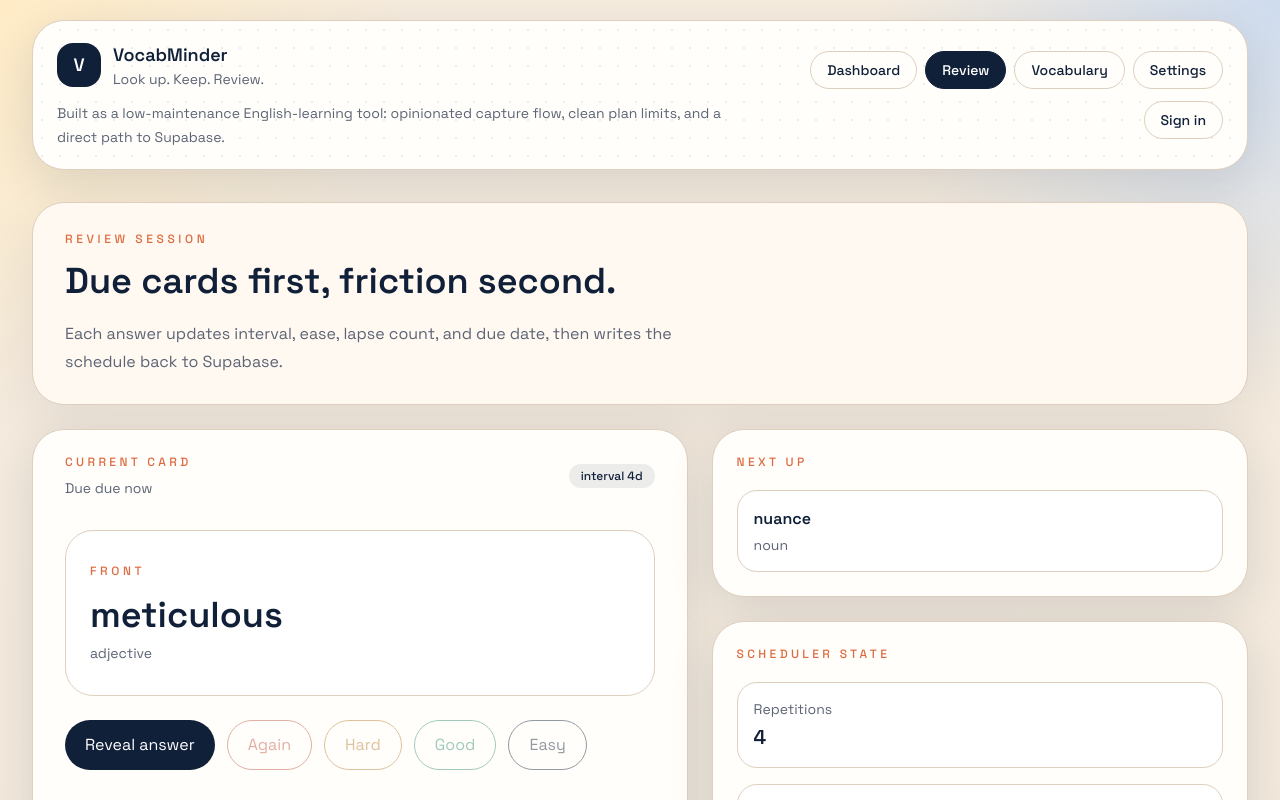
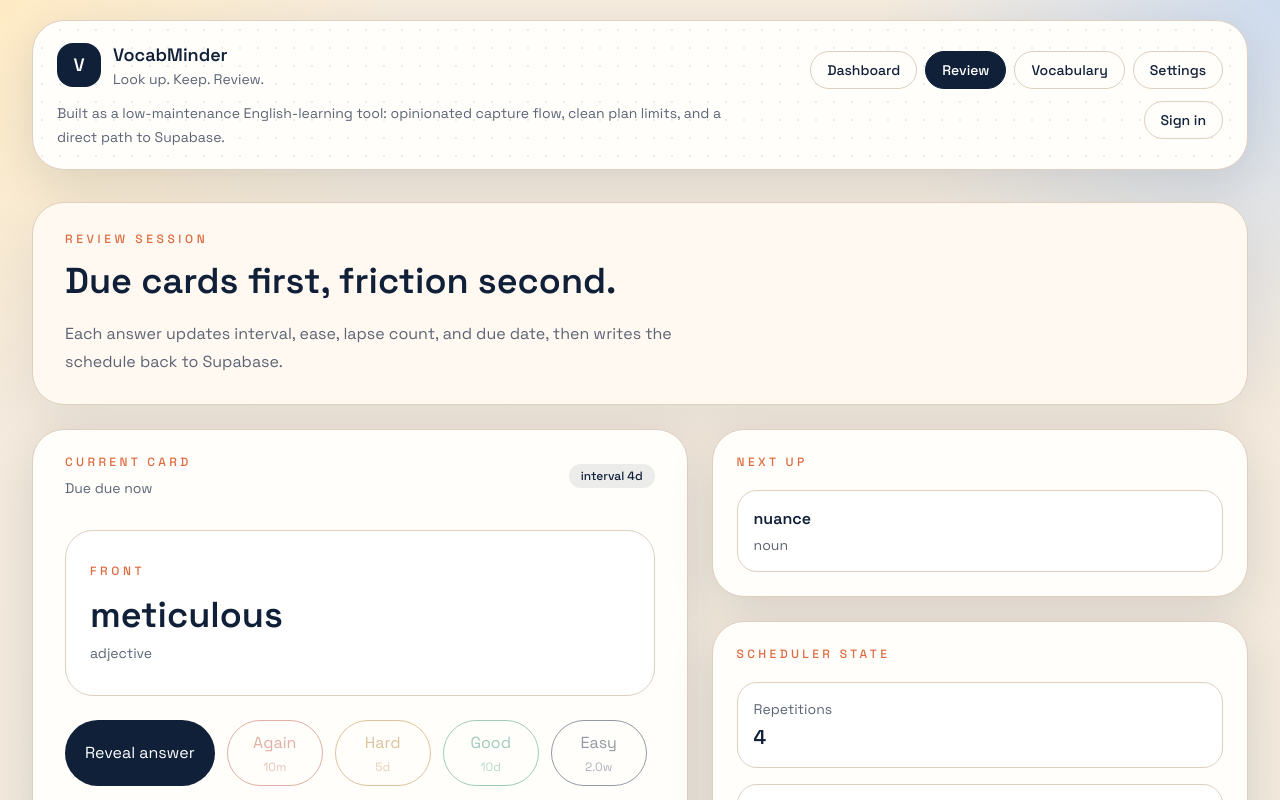
Before and after one commit to browniechoi/vocab_minder, a Next.js app: page /review in a window 1280 px wide. Shown: the top 800 px of the page. Built offline with nearby package versions, Linux system fonts and the light colour scheme; no server answers.

Commit message:
Show review intervals on rating buttons

```diff
--- a/src/components/review-studio.tsx
+++ b/src/components/review-studio.tsx
@@ -4,7 +4,12 @@ import { useState } from "react";
 import { useAppState } from "@/components/app-state-provider";
 import { PronunciationList } from "@/components/pronunciation-list";
 import type { ReviewRating } from "@/lib/app-types";
-import { RATING_LABELS, formatDueLabel, formatReviewInterval } from "@/lib/review";
+import {
+  RATING_LABELS,
+  applyReview,
+  formatDueLabel,
+  formatReviewInterval,
+} from "@/lib/review";
 
 const ratingTone: Record<ReviewRating, string> = {
   again:
@@ -38,6 +43,14 @@ export function ReviewStudio() {
 
   const current = sessionQueue[0];
   const nextUp = sessionQueue.slice(1, 4);
+  const ratingPreviews = current
+    ? (["again", "hard", "good", "easy"] as ReviewRating[]).map((rating) => ({
+        intervalLabel: formatReviewInterval(
+          applyReview(current.reviewState, rating).intervalDays,
+        ),
+        rating,
+      }))
+    : [];
 
   if (!current) {
     return (
@@ -126,7 +139,7 @@ export function ReviewStudio() {
           >
             {isSubmitting ? "Saving..." : "Reveal answer"}
           </button>
-          {(["again", "hard", "good", "easy"] as ReviewRating[]).map((rating) => (
+          {ratingPreviews.map(({ intervalLabel, rating }) => (
             <button
               key={rating}
               type="button"
@@ -156,9 +169,10 @@ export function ReviewStudio() {
                   setIsSubmitting(false);
                 }
               }}
-              className={`rounded-full border px-5 py-3 text-sm font-medium transition-colors disabled:cursor-not-allowed disabled:opacity-45 ${ratingTone[rating]}`}
+              className={`flex min-w-24 flex-col items-center rounded-full border px-5 py-2.5 text-sm font-medium leading-tight transition-colors disabled:cursor-not-allowed disabled:opacity-45 ${ratingTone[rating]}`}
             >
-              {RATING_LABELS[rating]}
+              <span>{RATING_LABELS[rating]}</span>
+              <span className="mt-1 text-xs opacity-75">{intervalLabel}</span>
             </button>
           ))}
         </div>
--- a/src/lib/review.ts
+++ b/src/lib/review.ts
@@ -1,6 +1,7 @@
 import type { ReviewRating, ReviewState } from "@/lib/app-types";
 
 const DAY_MS = 24 * 60 * 60 * 1000;
+const AGAIN_INTERVAL_MINUTES = 10;
 
 export const RATING_LABELS: Record<ReviewRating, string> = {
   again: "Again",
@@ -32,7 +33,7 @@ export function applyReview(
   const easeFloor = 1.3;
 
   if (rating === "again") {
-    const intervalDays = 30 / (24 * 60);
+    const intervalDays = AGAIN_INTERVAL_MINUTES / (24 * 60);
     return {
       dueAt: new Date(now.getTime() + intervalDays * DAY_MS).toISOString(),
       intervalDays,
@@ -121,8 +122,13 @@ export function formatReviewInterval(intervalDays: number) {
     return "new";
   }
 
+  const minutes = Math.round(intervalDays * 24 * 60);
+  if (minutes < 60) {
+    return `${Math.max(1, minutes)}m`;
+  }
+
   if (intervalDays < 1) {
-    return `${Math.max(1, Math.round(intervalDays * 24))}h`;
+    return `${Math.round(intervalDays * 24)}h`;
   }
 
   if (intervalDays < 14) {
```
